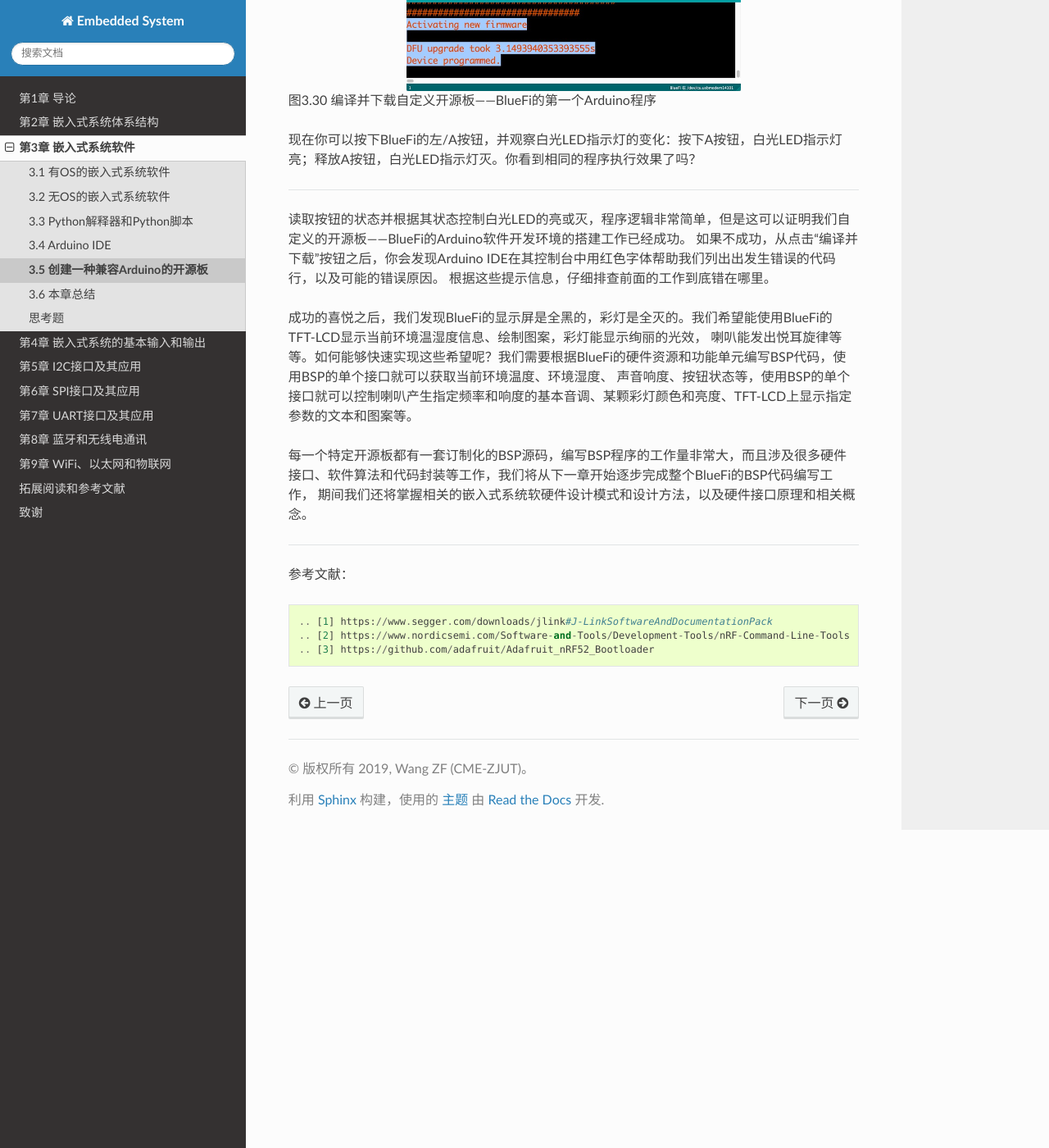
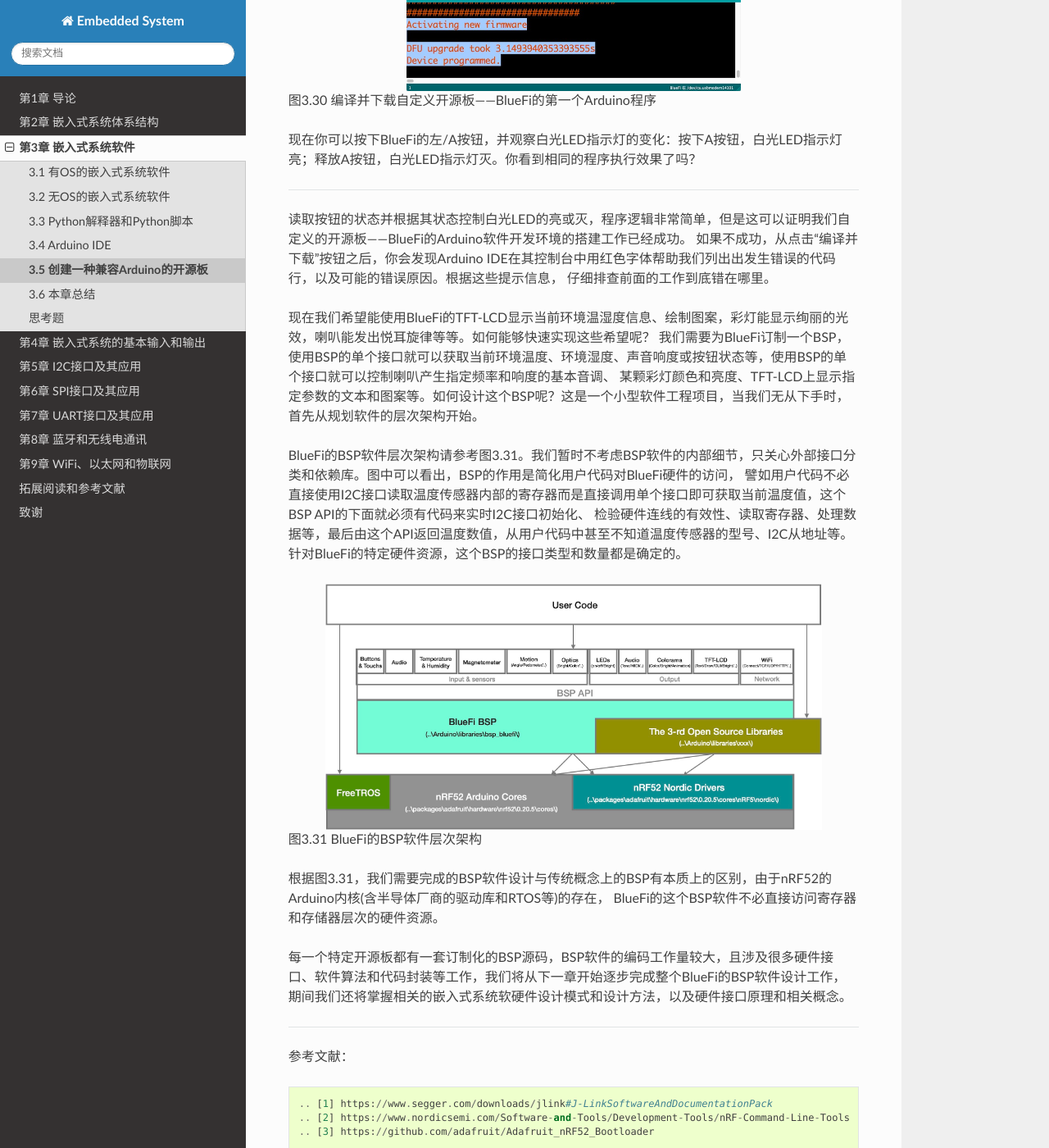
Before and after one commit to BradChan/TheEmbeddedSystem, a Sphinx documentation site: the page built from source/c3_ec_software/create_arduino_board.rst, in a window 1280 px wide and 1400 px high, scrolled down 14225 px. Shown: the whole window at 82% size. Built offline with Sphinx 7.4.7 and the Read the Docs theme 2.0.0, drawn with Linux system fonts in a browser that asks for light colours; pages that are not in the unit, such as notebooks, are missing from menus.

Commit message:
update ch3.5

```diff
--- a/source/c3_ec_software/create_arduino_board.rst
+++ b/source/c3_ec_software/create_arduino_board.rst
@@ -543,14 +543,28 @@ Arduino IDE自动将该文件下载到BlueFi的MCU的FlashROM中。结果如图3
 --------------------------
 
 读取按钮的状态并根据其状态控制白光LED的亮或灭，程序逻辑非常简单，但是这可以证明我们自定义的开源板——BlueFi的Arduino软件开发环境的搭建工作已经成功。
-如果不成功，从点击“编译并下载”按钮之后，你会发现Arduino IDE在其控制台中用红色字体帮助我们列出出发生错误的代码行，以及可能的错误原因。
-根据这些提示信息，仔细排查前面的工作到底错在哪里。
+如果不成功，从点击“编译并下载”按钮之后，你会发现Arduino IDE在其控制台中用红色字体帮助我们列出出发生错误的代码行，以及可能的错误原因。根据这些提示信息，
+仔细排查前面的工作到底错在哪里。
 
-成功的喜悦之后，我们发现BlueFi的显示屏是全黑的，彩灯是全灭的。我们希望能使用BlueFi的TFT-LCD显示当前环境温湿度信息、绘制图案，彩灯能显示绚丽的光效，
-喇叭能发出悦耳旋律等等。如何能够快速实现这些希望呢？我们需要根据BlueFi的硬件资源和功能单元编写BSP代码，使用BSP的单个接口就可以获取当前环境温度、环境湿度、
-声音响度、按钮状态等，使用BSP的单个接口就可以控制喇叭产生指定频率和响度的基本音调、某颗彩灯颜色和亮度、TFT-LCD上显示指定参数的文本和图案等。
+现在我们希望能使用BlueFi的TFT-LCD显示当前环境温湿度信息、绘制图案，彩灯能显示绚丽的光效，喇叭能发出悦耳旋律等等。如何能够快速实现这些希望呢？
+我们需要为BlueFi订制一个BSP，使用BSP的单个接口就可以获取当前环境温度、环境湿度、声音响度或按钮状态等，使用BSP的单个接口就可以控制喇叭产生指定频率和响度的基本音调、
+某颗彩灯颜色和亮度、TFT-LCD上显示指定参数的文本和图案等。如何设计这个BSP呢？这是一个小型软件工程项目，当我们无从下手时，首先从规划软件的层次架构开始。
 
-每一个特定开源板都有一套订制化的BSP源码，编写BSP程序的工作量非常大，而且涉及很多硬件接口、软件算法和代码封装等工作，我们将从下一章开始逐步完成整个BlueFi的BSP代码编写工作，
+BlueFi的BSP软件层次架构请参考图3.31。我们暂时不考虑BSP软件的内部细节，只关心外部接口分类和依赖库。图中可以看出，BSP的作用是简化用户代码对BlueFi硬件的访问，
+譬如用户代码不必直接使用I2C接口读取温度传感器内部的寄存器而是直接调用单个接口即可获取当前温度值，这个BSP API的下面就必须有代码来实时I2C接口初始化、
+检验硬件连线的有效性、读取寄存器、处理数据等，最后由这个API返回温度数值，从用户代码中甚至不知道温度传感器的型号、I2C从地址等。
+针对BlueFi的特定硬件资源，这个BSP的接口类型和数量都是确定的。
+
+.. image:: ../_static/images/c3/bluefi_bsp_for_arduino_structure.jpg
+  :scale: 30%
+  :align: center
+
+图3.31  BlueFi的BSP软件层次架构
+
+根据图3.31，我们需要完成的BSP软件设计与传统概念上的BSP有本质上的区别，由于nRF52的Arduino内核(含半导体厂商的驱动库和RTOS等)的存在，
+BlueFi的这个BSP软件不必直接访问寄存器和存储器层次的硬件资源。
+
+每一个特定开源板都有一套订制化的BSP源码，BSP软件的编码工作量较大，且涉及很多硬件接口、软件算法和代码封装等工作，我们将从下一章开始逐步完成整个BlueFi的BSP软件设计工作，
 期间我们还将掌握相关的嵌入式系统软硬件设计模式和设计方法，以及硬件接口原理和相关概念。
 
 --------------------------
```
Also changed, not shown: source/c3_ec_software/summary.rst (+8 -0 lines), source/_static/images/c3/bluefi_bsp_for_arduino_structure.jpg (added).
